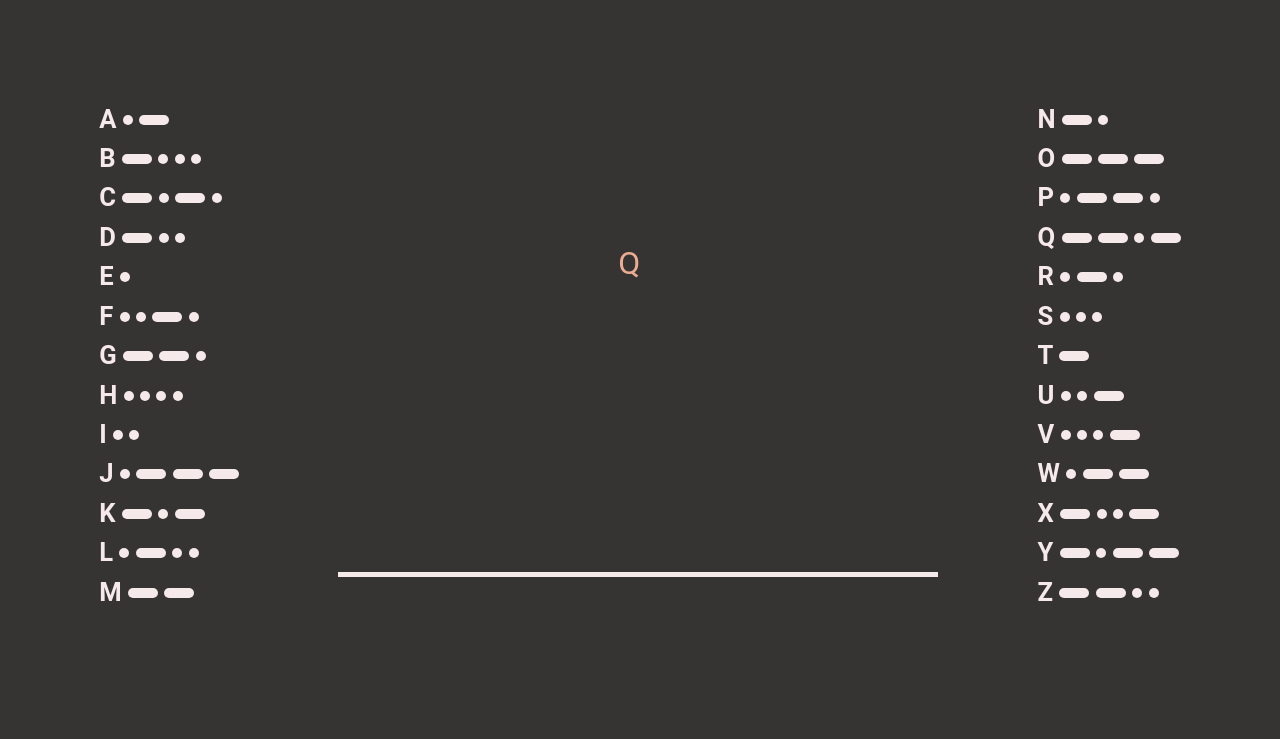
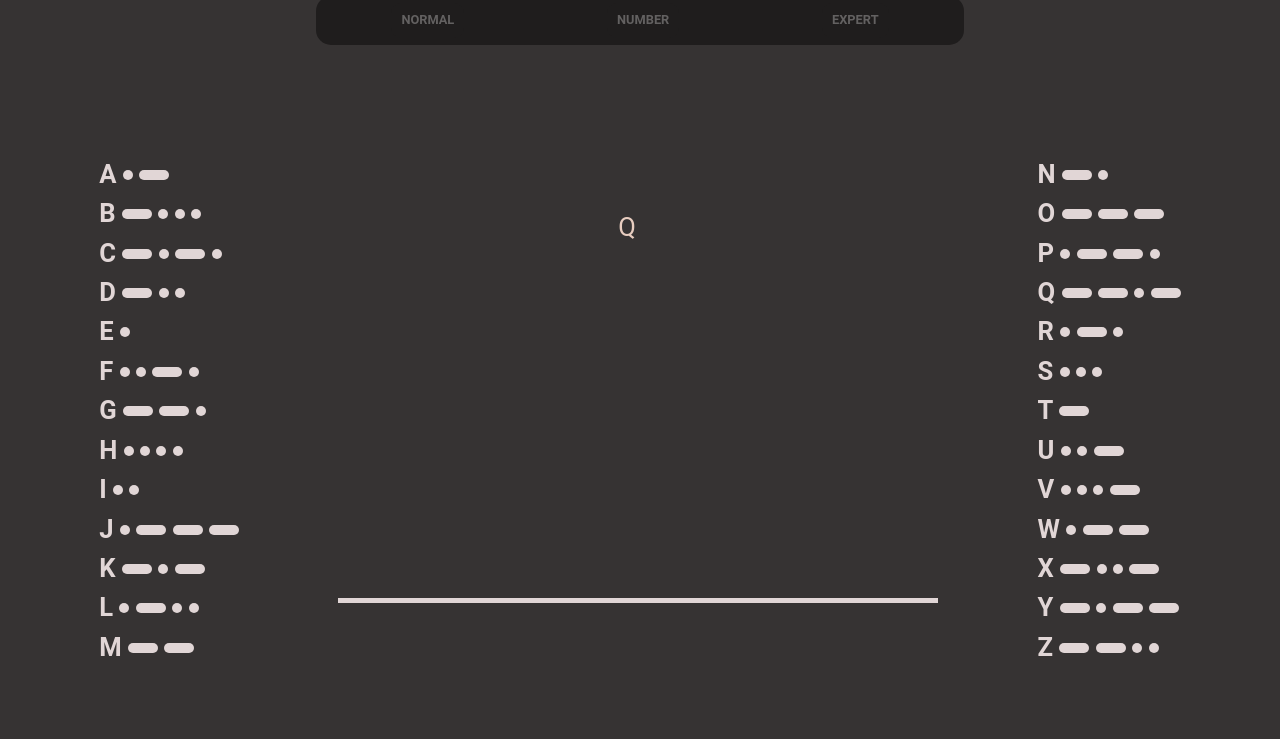
Before and after one commit to AlbyMB/MorseCodeTrainer, a plain HTML site: page index.html in a window 1280 px wide. Shown: the part 61-800 px from the top of the page. Drawn offline with Linux system fonts and the light colour scheme.

Commit message:
more stuff

```diff
--- a/index.html
+++ b/index.html
@@ -13,6 +13,13 @@
 <body>
     <header>
         <h1>Morse Code Trainer</h1>
+        <div class="card">
+            <button class="button" id="normal" onclick="SetMode('normal')">Normal</button>
+
+            <button class="button" id="number" onclick="SetMode('number')">Number</button>
+
+            <button class="button" id="expert" onclick="SetMode('expert')">Expert</button>
+          </div>
     </header>
     <div class="mainGameBody">
         <div id="A-M">
--- a/index.js
+++ b/index.js
@@ -1,6 +1,8 @@
 let spacebarPressTimer;
 let typed = false;
-let start = false;
+let spacebarPressed = false;
+
+
 const morseDict = {
     '.-': 'A', '-...': 'B', '-.-.': 'C', '-..': 'D', '.': 'E', '..-.': 'F', '--.': 'G', '....': 'H', '..': 'I', '.---': 'J', '-.-': 'K', '.-..': 'L', '--': 'M', '-.': 'N', '---': 'O', '.--.': 'P', '--.-': 'Q', '.-.': 'R', '...': 'S', '-': 'T', '..-': 'U', '...-': 'V', '.--': 'W', '-..-': 'X', '-.--': 'Y', '--..': 'Z'
 };
@@ -9,7 +11,6 @@ document.addEventListener('DOMContentLoaded', function() {
     const targetDiv = document.getElementById('input');
     targetDiv.textContent = '';
     targetDiv.focus();
-    start = true;
     startGeneratingLetters();
 });
 
@@ -25,7 +26,7 @@ function createLetter() {
     const randomX = Math.floor(Math.random() * (rect.width - 50 - 50 + 1)) + 50;
     letter.style.left = randomX + "px";
 
-    const duration = Math.floor(Math.random() * (5 + 3 + 1)) + 3;
+    const duration = Math.floor(Math.random() * (10 + 5 + 1)) + 5;
     letter.style.animationDuration = duration + "s";
 
     container.appendChild(letter);
@@ -69,8 +70,10 @@ document.addEventListener('keydown', function(event) {
     }
 });
 
-document.addEventListener('mousedown', function(event) {
+document.addEventListener('keydown', function(event) {
+    if (event.code === 'Space' && !spacebarPressed) {
         event.preventDefault();
+        spacebarPressed = true;
         typed = false;
         spacebarPressTimer = setTimeout(function() {
             const targetDiv = document.getElementById('input');
@@ -80,9 +83,12 @@ document.addEventListener('mousedown', function(event) {
             }
             spacebarPressTimer = null;
         }, 200);
+    }
 });
 
-document.addEventListener('mouseup', function(event) {
+document.addEventListener('keyup', function(event) {
+    if (event.code === 'Space') {
+        spacebarPressed = false;
         if (spacebarPressTimer) {
             clearTimeout(spacebarPressTimer);
             spacebarPressTimer = null;
@@ -93,4 +99,9 @@ document.addEventListener('mouseup', function(event) {
                 }
             }
         }
+    }
 });
+
+function SetMode(mode){
+    document.getElementById(mode).style.color = "var(--select)";
+}
--- a/style.css
+++ b/style.css
@@ -1,20 +1,26 @@
 :root{
-  --primary-light: #363333;
-  --primary-dark: #272121;
-  --select: #E16428;
-  --primary-white: #F6E9E9;
+  --background: #363333;
+  --nav-light: #636161;
+  --nav-dark: #1f1d1d;
+  --select: #FFB07C;
+  --primary-white: #e1d6d6;
 
 }
 
 
 body{
+  font-family: 'Roboto', sans-serif;
   margin: 0;
   padding: 0;
-  background-color: var(--primary-light);
+  background-color: var(--background);
+}
+
+header{
+  height: 20vh;
 }
 
 header h1{
-  background-color: var(--primary-light);
+  background-color: var(--background);
   color: var(--primary-white);
   margin: 0;
   padding: 10px;
@@ -24,7 +30,7 @@ header h1{
 #game {
     display: inline-block;
     width: 75vh;
-    height: 90vh;
+    height: 78vh;
     text-align: center;
   }
 
@@ -32,7 +38,6 @@ header h1{
 #A-M span,
 #N-Z span{
     color: var(--primary-white);
-    font-family: 'Roboto', sans-serif;
     font-size: 2em;
     font-weight: bolder;
     text-transform: uppercase;
@@ -102,9 +107,8 @@ header h1{
 .letter {
   position: absolute;
   top: 0;
-  font-size: 2em;
+  font-size: 1.6rem;
   color: var(--primary-white);
-  font-family: 'Roboto', sans-serif;
   animation: fall linear forwards;
 }
 
@@ -120,3 +124,37 @@ header h1{
     top: 95%;
   }
 }
+
+
+.card {
+  width: 50%;
+  margin: auto;
+  background-color: var(--nav-dark);
+  border-radius: 15px;
+  display: flex;
+  flex-direction: row;
+  justify-content: space-around;
+  padding: 4px;
+}
+
+.button {
+  background-color: var(--nav-dark);
+  border: none;
+  border-radius: 10px;
+  color: var(--nav-light);
+  cursor: pointer;
+  display: flex;
+  flex-direction: row;
+  justify-content: center;
+  align-items: center;
+  font-size: 0.8rem;
+  font-weight: bold;
+  margin: 3px;
+  padding: 10px;
+  text-transform: uppercase;
+}
+
+.button:hover {
+  box-shadow: none;
+  color: var(--primary-white);
+}
```
Lines whose indentation alone changed are shown as unchanged.
